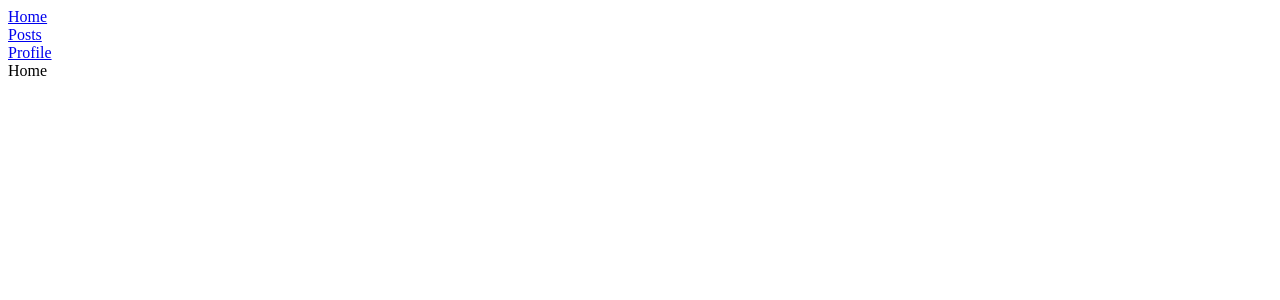
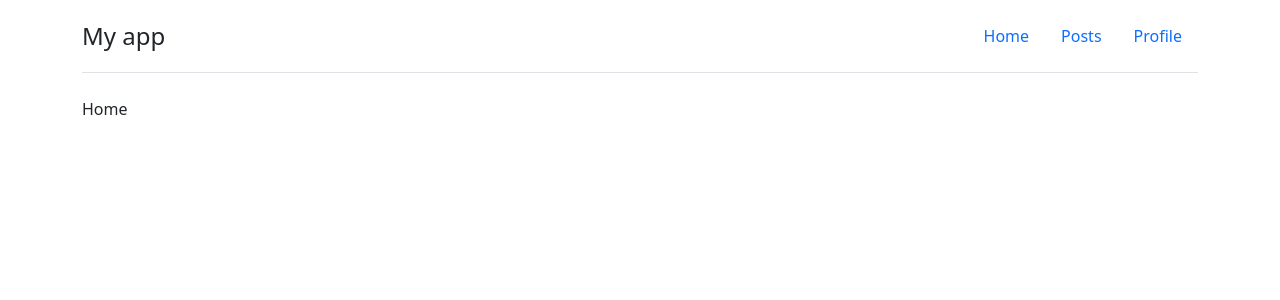
Before and after one commit to ferlobo1985/UDMY-REACT-FS-Routes, a React (Create React App) app: page / in a window 1280 px wide. Shown: the top 300 px of the page. Built offline with nearby package versions, Linux system fonts and the light colour scheme.

Commit message:
06-A bit better css

```diff
--- a/public/index.html
+++ b/public/index.html
@@ -15,6 +15,7 @@
       user's mobile device or desktop. See https://developers.google.com/web/fundamentals/web-app-manifest/
     -->
     <link rel="manifest" href="%PUBLIC_URL%/manifest.json" />
+    <link href="https://cdn.jsdelivr.net/npm/bootstrap@5.1.3/dist/css/bootstrap.min.css" rel="stylesheet" integrity="sha384-1BmE4kWBq78iYhFldvKuhfTAU6auU8tT94WrHftjDbrCEXSU1oBoqyl2QvZ6jIW3" crossorigin="anonymous">
     <!--
       Notice the use of %PUBLIC_URL% in the tags above.
       It will be replaced with the URL of the `public` folder during the build.
--- a/src/App.js
+++ b/src/App.js
@@ -7,20 +7,41 @@ import Profile from './components/profile';
 const App = () => {
   return(
     <BrowserRouter>
-      <header>
-        <Link to="">Home</Link><br/>
-        <Link to="posts">Posts</Link><br/>
-        <Link to={{
-          pathname:'profile',
-          hash:'#steve',
-          search:'?profile=true'
-        }}>Profile</Link>
-      </header>
-      <Routes>
-        <Route path="/" element={<Home/>}/>
-        <Route path="posts" element={<Posts/>}/>
-        <Route path="profile" element={<Profile/>}/>
-      </Routes>
+      <div className="container">
+        <header className="d-flex flex-wrap justify-content-center py-3 mb-4 border-bottom">
+          <Link
+            to="/"
+            className="d-flex align-items-center mb-3 mb-md-0 me-md-auto text-dark text-decoration-none"
+          >
+            <span className="fs-4">My app</span>
+          </Link>
+
+          <ul className="nav nav-pills">
+            <li className="nav-item">
+              <Link to="/" className="nav-link">
+                Home
+              </Link>
+            </li>
+            <li className="nav-item">
+              <Link to="posts" className="nav-link">
+                Posts
+              </Link>
+            </li>
+            <li className="nav-item">
+              <Link to="profile" className="nav-link">
+                Profile
+              </Link>
+            </li>
+          </ul>
+        </header>
+
+        <Routes>
+          <Route path="/" element={<Home />}></Route>
+          <Route path="posts" element={<Posts/>}></Route>
+          <Route path="profile" element={<Profile />}></Route>
+        </Routes>
+      </div>
+
     </BrowserRouter>
   )
 }
```
